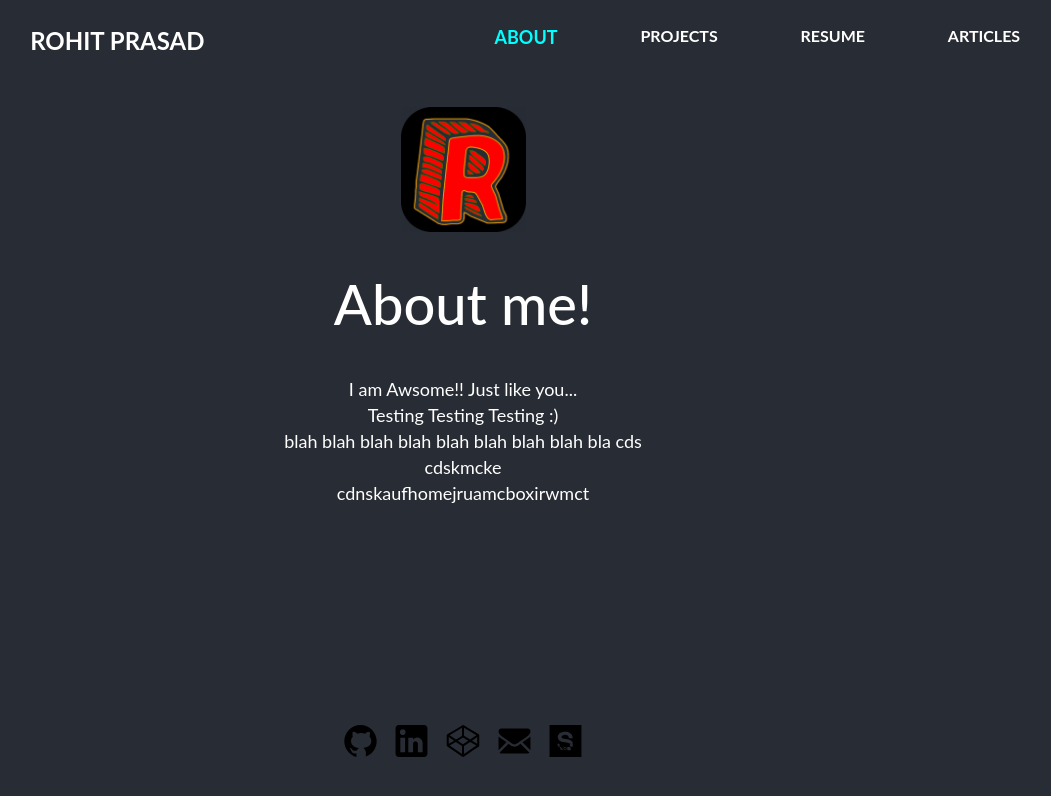
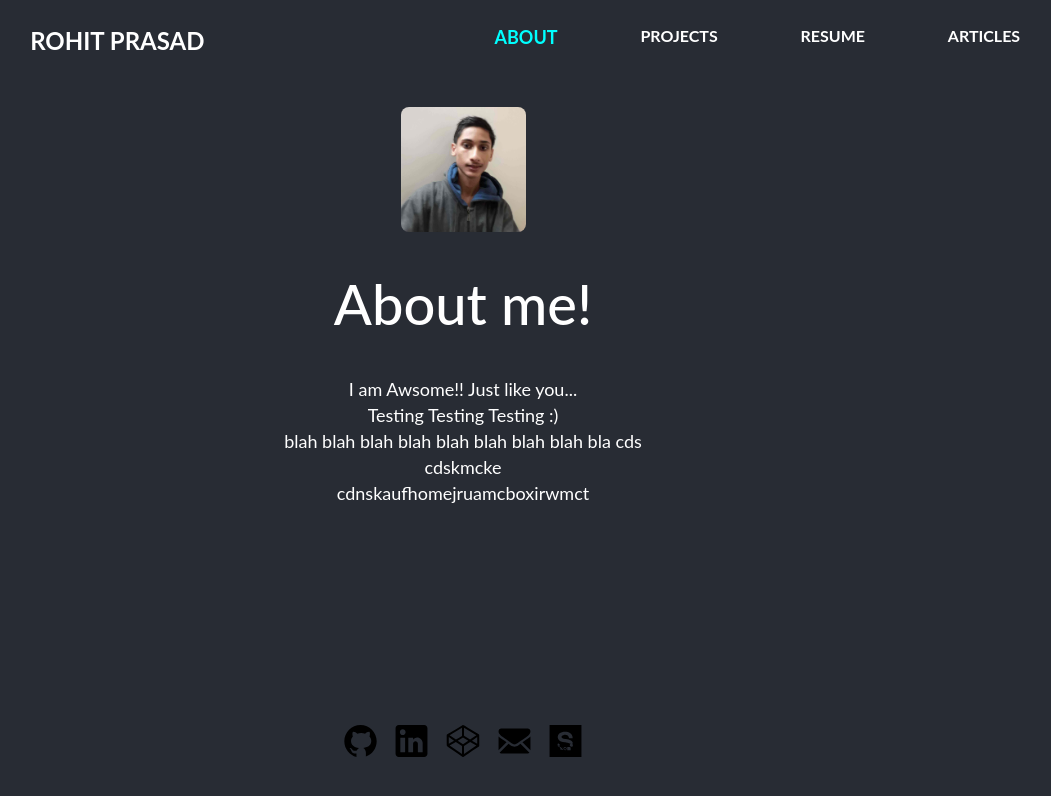
Before and after one commit to Maskedman99/mywebsite, a React (Create React App) app: page /about in a window 1280 px wide. Shown: the top 796 px of the page, without its empty margins (177-1228 px from the left). Built offline with nearby package versions, Linux system fonts and the light colour scheme; the HTML template or start-up script is replaced by a standard one.

Commit message:
add profile pic

```diff
--- a/src/css/About.css
+++ b/src/css/About.css
@@ -34,3 +34,7 @@ p {
   width: 4vw;
   height: 4vh;
 }
+
+.About-ProfilePic {
+  border-radius: 8px;
+}
--- a/src/screens/About.js
+++ b/src/screens/About.js
@@ -1,6 +1,6 @@
 import React from 'react';
 
-import Pic from '../assets/Rcolor.png';
+import Pic from '../assets/profilePic.jpg';
 import github from '../assets/github.svg';
 import linkedin from '../assets/linkedin.svg';
 import envelope from '../assets/envelope.svg';
@@ -12,7 +12,7 @@ import '../css/About.css';
 const About = () => {
   return (
     <div className="About-main">
-      <img src={Pic} alt="profile pic" width="125vw" height="125vh" />
+      <img src={Pic} alt="profile pic" width="125vw" height="125vh" className="About-ProfilePic"/>
       <h1 className="About-title">About me!</h1>
       <div className="About-text">
         <p>I am Awsome!! Just like you... </p>
```
Also changed, not shown: src/assets/Rcolor.png (deleted), src/assets/profilePic.jpg (added).
